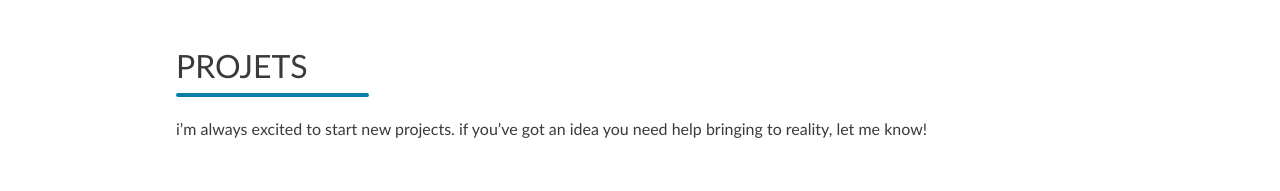
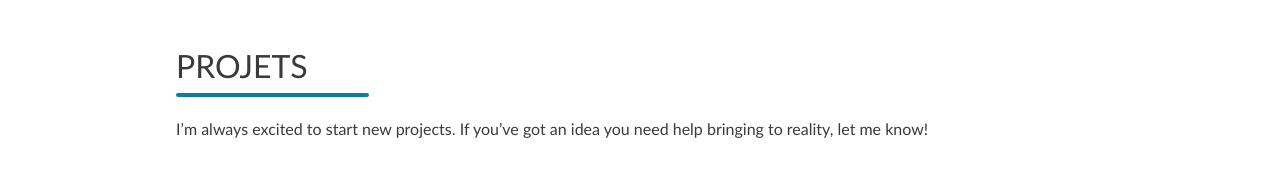
Before and after one commit to FarzanehHadadi/resume, a React (Create React App) app: page / in a window 1280 px wide. Shown: the part 401-592 px from the top of the page. Built offline with nearby package versions, Linux system fonts and the light colour scheme.

Commit message:
change a style

```diff
--- a/src/App.css
+++ b/src/App.css
@@ -223,15 +223,16 @@ footer h2{
     margin:1rem;
     margin-top: 0;
     text-align: left;
-        text-transform: uppercase;
     font-size: 2rem;
     color:#04274a
+}
+.projects-title h2{
+    text-transform: uppercase;
 }
 .projects-title p{
     font-size: 1rem;
     margin-top: 1rem;
     line-height:2;
-    text-transform: lowercase;
 }
 .single-project{
     padding: 2rem;
--- a/src/component/Timeline.jsx
+++ b/src/component/Timeline.jsx
@@ -175,7 +175,7 @@ export default function Timeline() {
           </ul>
 
           <h5 className="text-primary"> Technical Stacks:</h5>
-          <p>visual C++, MySQL,SourceSafe</p>
+          <p>Visual C++, MySQL,SourceSafe</p>
         </VerticalTimelineElement>
         <VerticalTimelineElement
           className="vertical-timeline-element--education"
```
